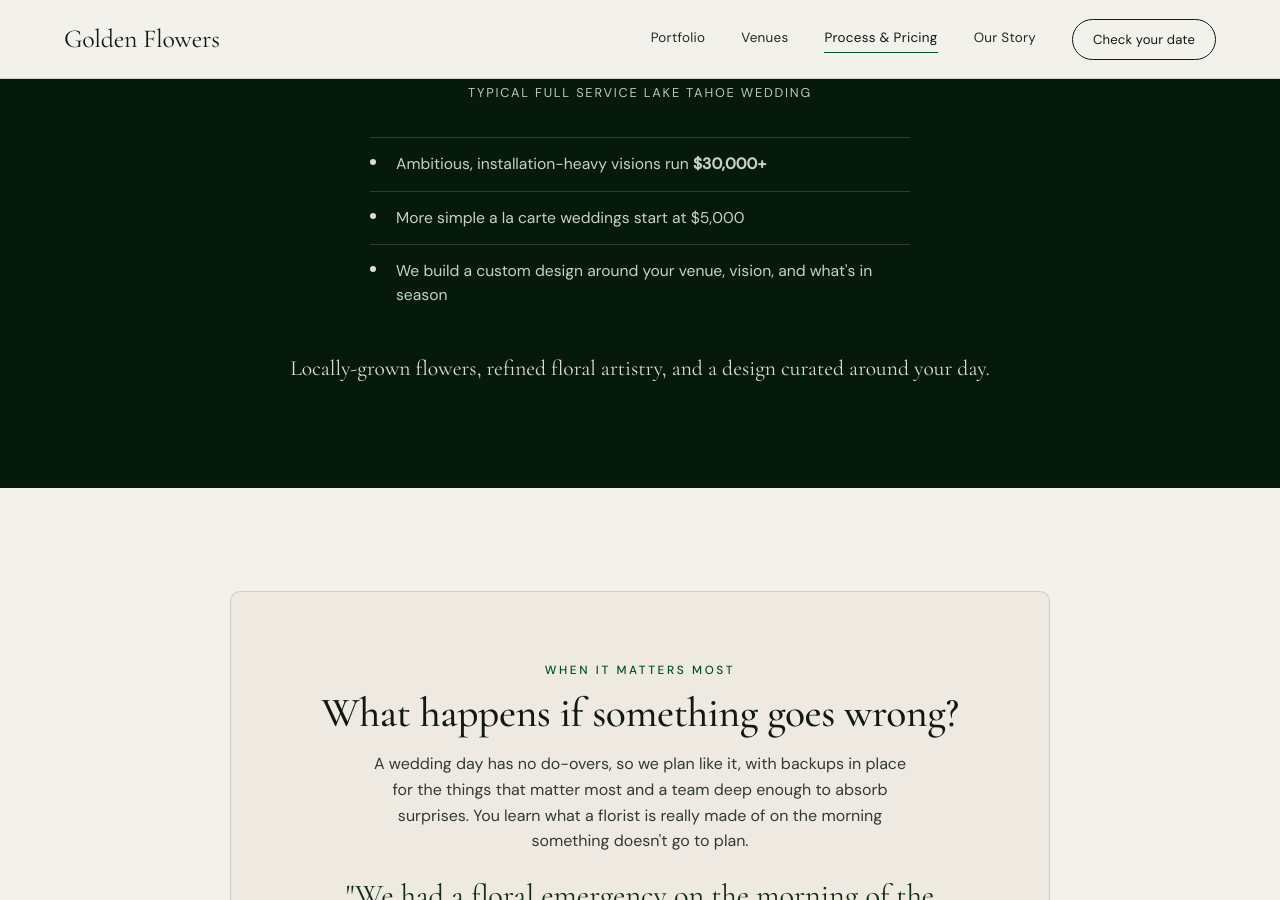
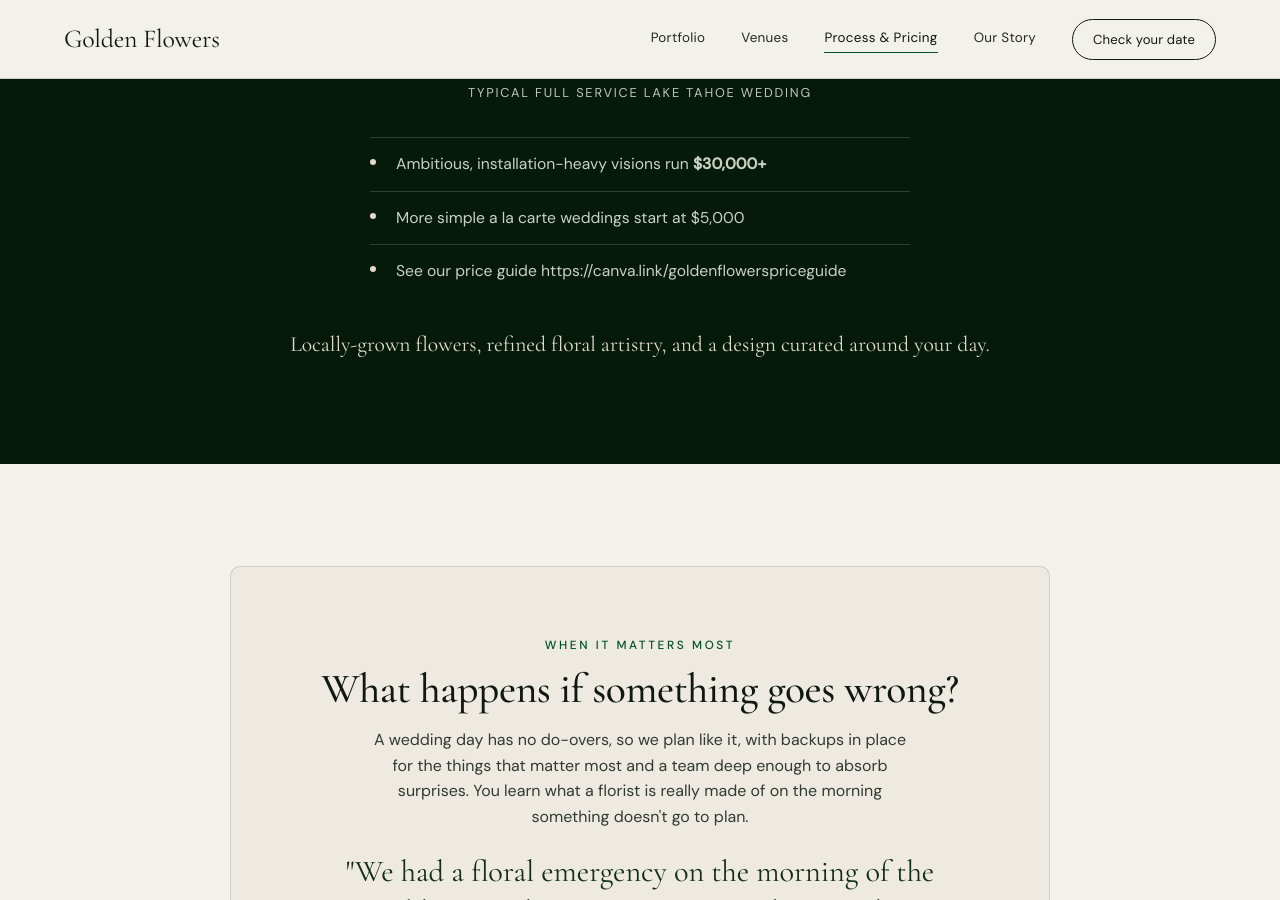
Before and after one commit to jshplhm/goldenflowers, a Jekyll site: the page built from weddings/index.md, in a window 1280 px wide and 900 px high, scrolled down 3687 px. Built offline with Jekyll 4.4.1, drawn with Linux system fonts in a browser that asks for light colours.

Commit message:
Update site copy in _data/weddings.yml via inline editor

```diff
--- a/_data/weddings.yml
+++ b/_data/weddings.yml
@@ -83,7 +83,7 @@ pricing:
   points:
     - Ambitious, installation-heavy visions run **$30,000+**
     - More simple a la carte weddings start at $5,000
-    - We build a custom design around your venue, vision, and what's in season
+    - See our price guide https://canva.link/goldenflowerspriceguide
   tagline: Locally-grown flowers, refined floral artistry, and a design curated
     around your day.
 risk:
```
